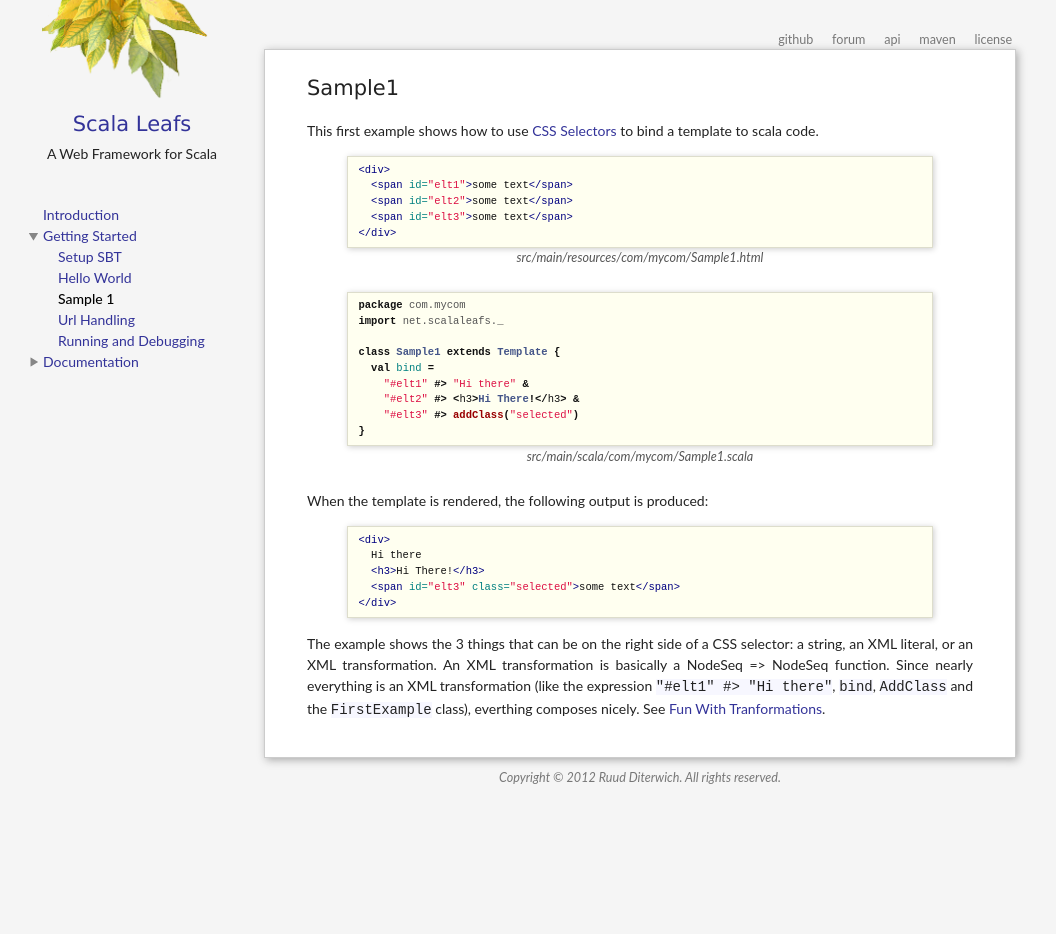
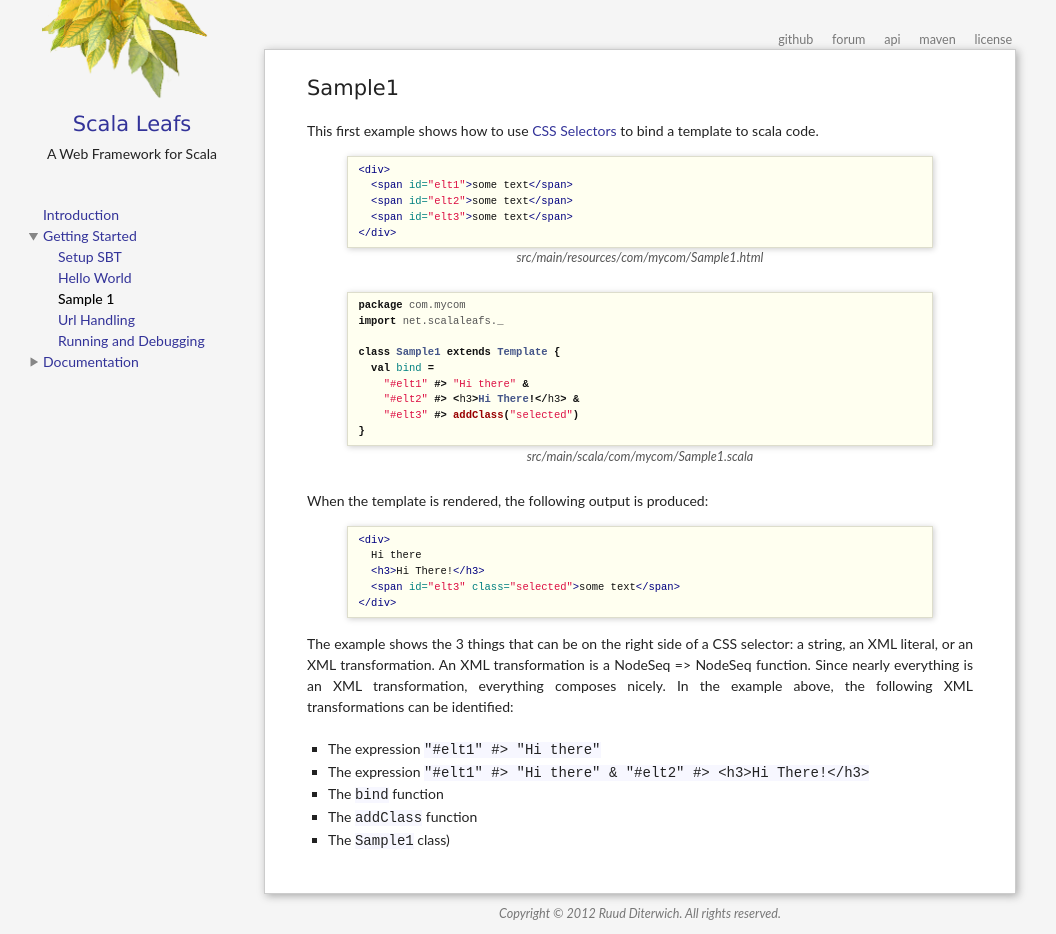
Before and after one commit to scalastuff/scalaleafs, a Jekyll site: the page built from sample1.md, in a window 1280 px wide. Shown: the whole page, without its empty margins (0-1056 px from the left). Built offline with Jekyll 4.4.1, drawn with Linux system fonts in a browser that asks for light colours; before the commit the page ends 900 px from its top, so only the background shows below that.

Commit message:
Updated sample1.md

```diff
--- a/sample1.md
+++ b/sample1.md
@@ -37,4 +37,10 @@ When the template is rendered, the following output is produced:
 </div>
 {% endhighlight %}
 
-The example shows the 3 things that can be on the right side of a CSS selector: a string, an XML literal, or an XML transformation. An XML transformation is basically a NodeSeq => NodeSeq function. Since nearly everything is an XML transformation (like the expression `"#elt1" #> "Hi there"`, `bind`, `AddClass` and the `FirstExample` class), everthing composes nicely. See [Fun With Tranformations](fun-with-transformations.html).
+The example shows the 3 things that can be on the right side of a CSS selector: a string, an XML literal, or an XML transformation. An XML transformation is a NodeSeq => NodeSeq function. Since nearly everything is an XML transformation, everything composes nicely. In the example above, the following XML transformations can be identified:
+
+- The expression `"#elt1" #> "Hi there"`
+- The expression `"#elt1" #> "Hi there" & "#elt2" #> <h3>Hi There!</h3>`
+- The `bind` function
+- The `addClass` function
+- The `Sample1` class)
```
